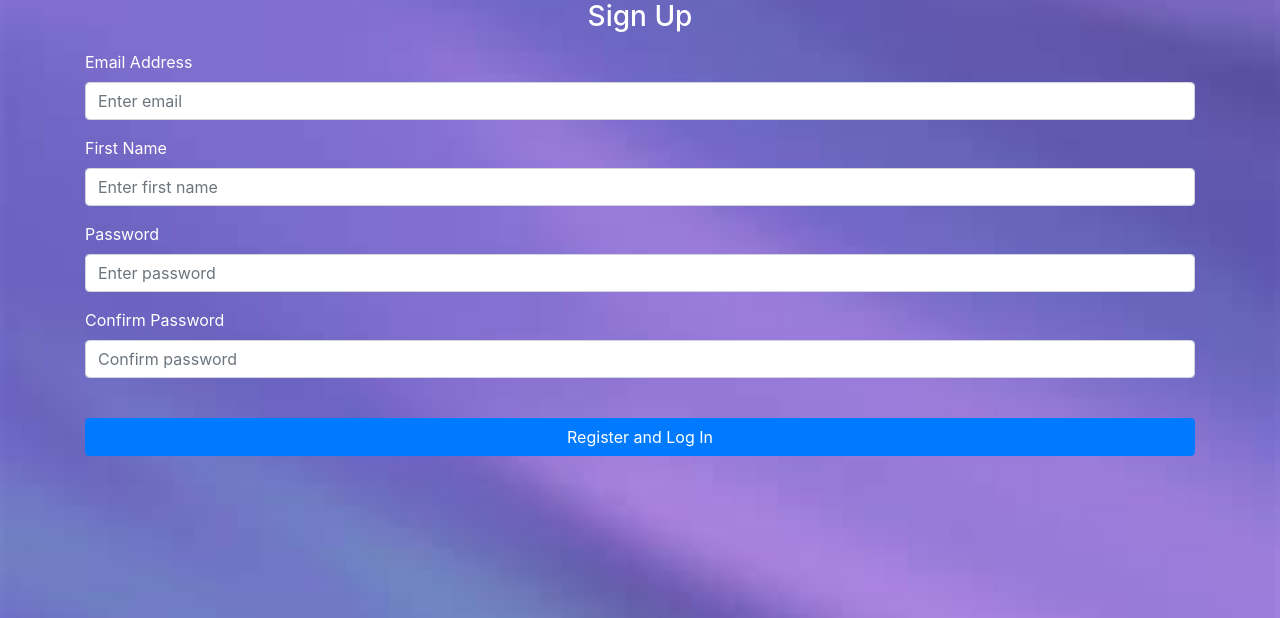
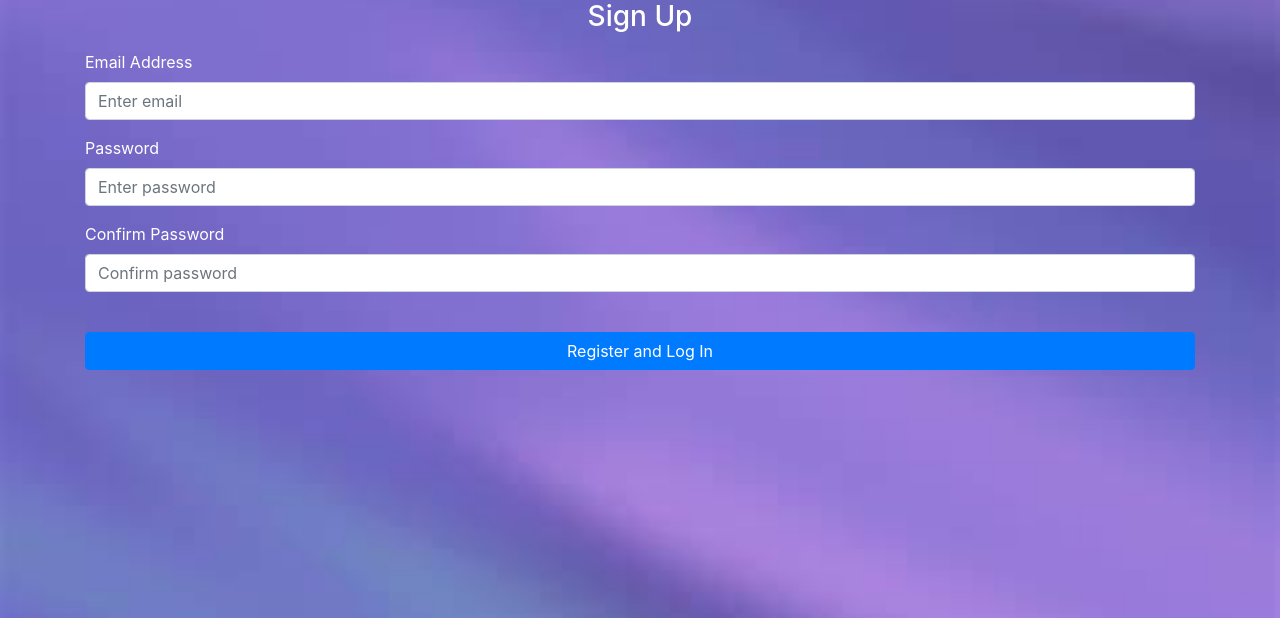
Before and after one commit to robertmonopoly/FuelCostCalculator, a Flask app: page /sign-up in a window 1280 px wide. Shown: the part 56-674 px from the top of the page. Run offline with Flask 3, Linux system fonts and the light colour scheme; some libraries are stand-ins or nearby versions.

Commit message:
changed registration page

```diff
--- a/flask/website/auth.py
+++ b/flask/website/auth.py
@@ -4,7 +4,6 @@ from werkzeug.security import generate_password_hash, check_password_hash
 from . import db
 from flask_login import login_user, login_required, logout_user, current_user
 from sqlalchemy.exc import IntegrityError
-from flask import session
 
 
 
@@ -41,17 +40,15 @@ def logout():
 def sign_up():
     if request.method == 'POST':
         email = request.form.get('email')
-        first_name = request.form.get('firstName')
         password1 = request.form.get('password1')
         password2 = request.form.get('password2')
 
         try:
-            new_user = User(email=email, first_name=first_name, password=generate_password_hash(
+            new_user = User(email=email, password=generate_password_hash(
                 password1, method='sha256'))
             db.session.add(new_user)
             db.session.commit()
             login_user(new_user, remember=True)
-            session['first_name'] = first_name  # Store the first name in the session
             return redirect(url_for('views.home'))
         except IntegrityError:
             flash('That email is already in use.', category='error')
--- a/flask/website/models.py
+++ b/flask/website/models.py
@@ -14,5 +14,4 @@ class User(db.Model, UserMixin):
     id = db.Column(db.Integer, primary_key=True)
     email = db.Column(db.String(150), unique=True)
     password = db.Column(db.String(150))
-    first_name = db.Column(db.String(150))
     notes = db.relationship('Note')
--- a/flask/website/templates/home.html
+++ b/flask/website/templates/home.html
@@ -2,7 +2,6 @@
 {% block title %}Home{% endblock %}
 
 {% block content %}
-<p align="left">Welcome, {{ session['first_name'] }}</p>
   <h1 align="center">Notes</h1>
   <ul class="list-group list-group-flush" id="notes">
     {% for note in user.notes %}
--- a/flask/website/templates/sign_up.html
+++ b/flask/website/templates/sign_up.html
@@ -13,16 +13,7 @@
       placeholder="Enter email"
     />
   </div>
-  <div class="form-group">
-    <label for="firstName">First Name</label>
-    <input
-      type="text"
-      class="form-control"
-      id="firstName"
-      name="firstName"
-      placeholder="Enter first name"
-    />
-  </div>
+
   <div class="form-group">
     <label for="password1">Password</label>
     <input
```
